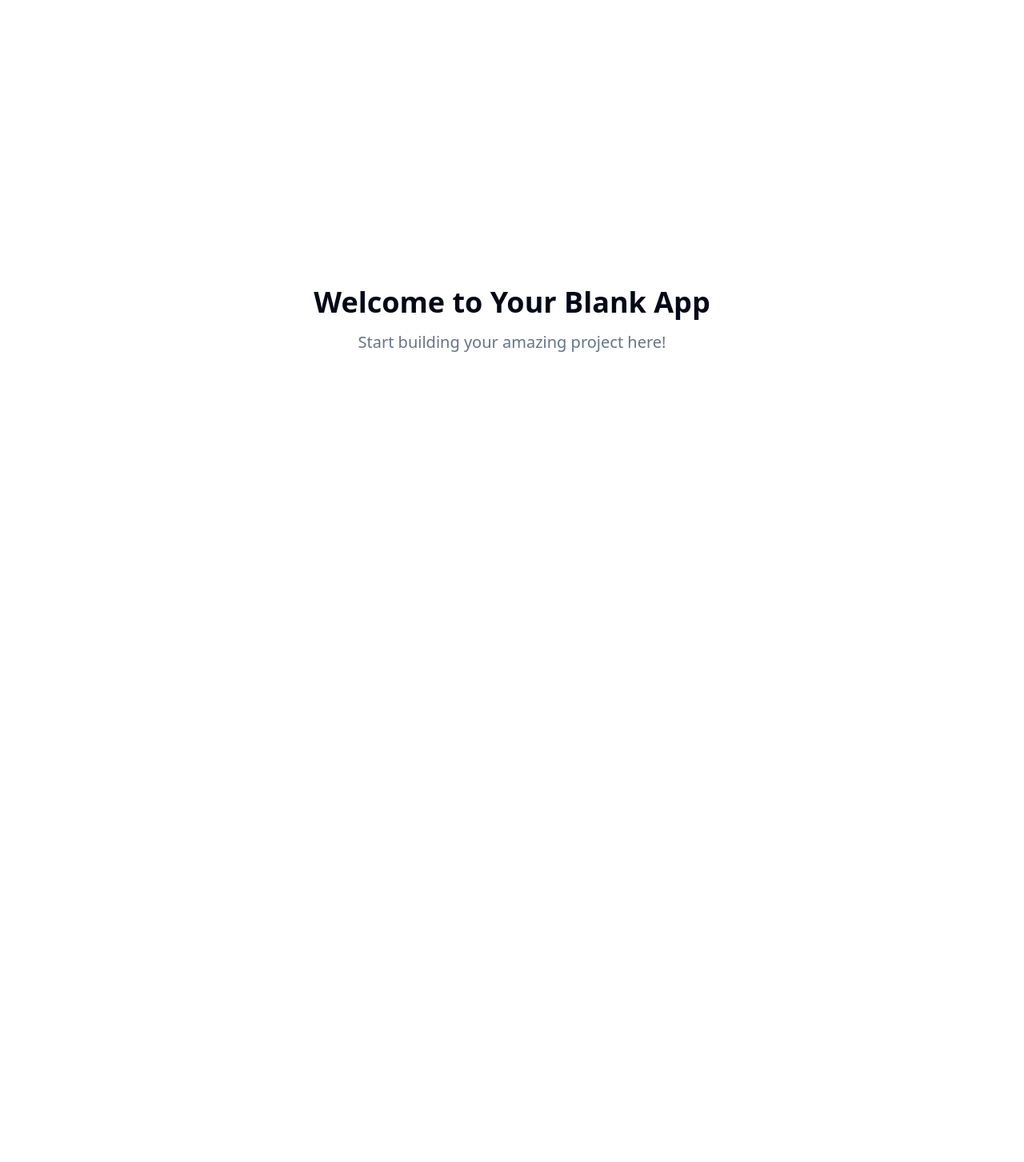
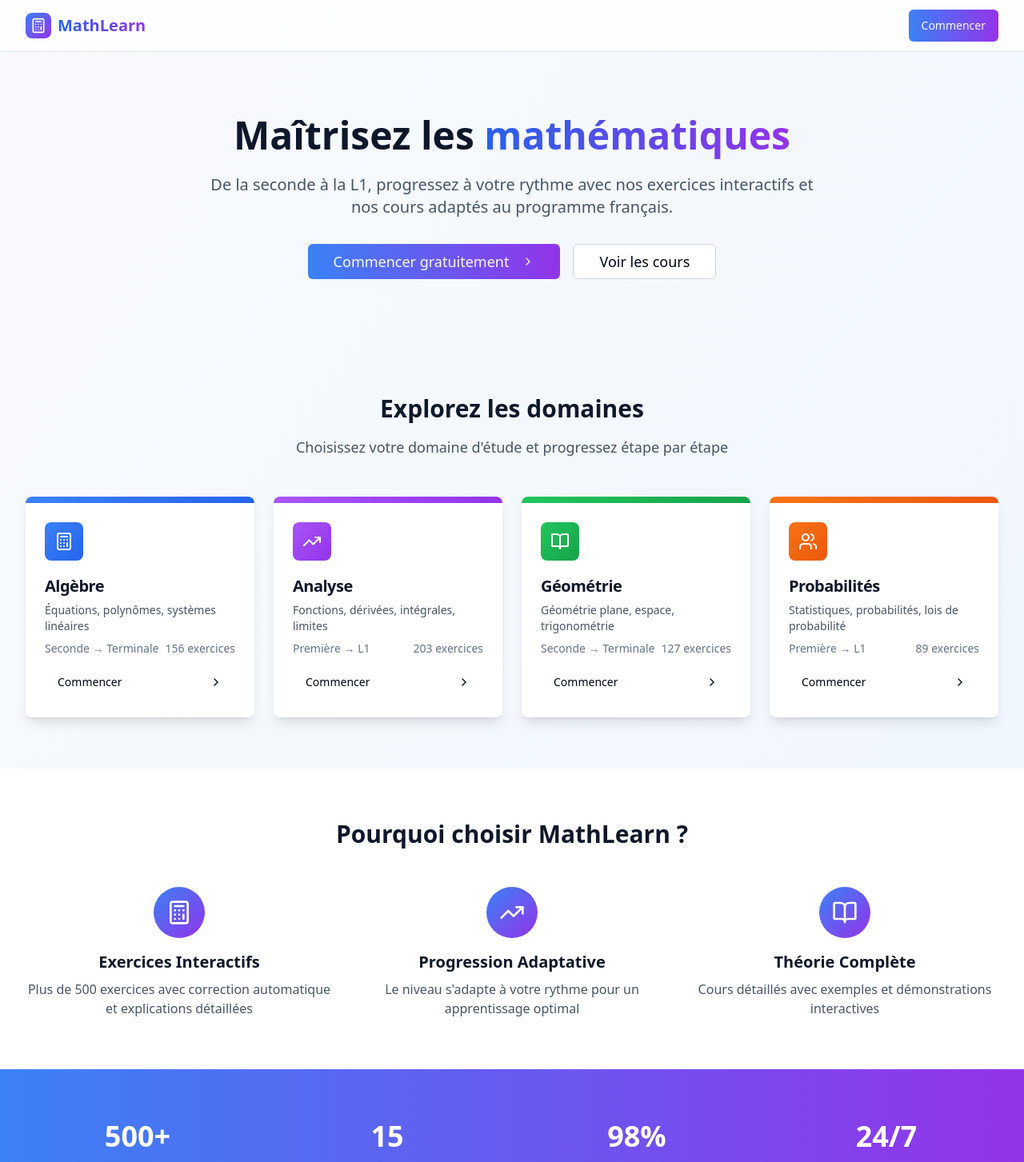
Before and after one commit to DevArtCode/math-lycee-plus-app, a React (Vite) app: page / in a window 1280 px wide. Shown: the top 1453 px of the page at 80% size. Before the commit the page ends 800 px from the top, so only its background shows below. Built offline with nearby package versions, Linux system fonts and the light colour scheme.

Commit message:
Feat: Implement math learning app
Create an app for learning math, targeting high school to L1 level.

```diff
--- a/src/pages/Index.tsx
+++ b/src/pages/Index.tsx
@@ -1,12 +1,219 @@
-// Update this page (the content is just a fallback if you fail to update the page)
+
+import React from 'react';
+import { Link } from 'react-router-dom';
+import { Calculator, BookOpen, TrendingUp, Users, Star, ChevronRight } from 'lucide-react';
+import { Button } from '@/components/ui/button';
+import { Card, CardContent, CardDescription, CardHeader, CardTitle } from '@/components/ui/card';
 
 const Index = () => {
+  const mathTopics = [
+    {
+      id: 'algebra',
+      title: 'Algèbre',
+      description: 'Équations, polynômes, systèmes linéaires',
+      icon: Calculator,
+      color: 'from-blue-500 to-blue-600',
+      level: 'Seconde → Terminale',
+      exercises: 156
+    },
+    {
+      id: 'analysis',
+      title: 'Analyse',
+      description: 'Fonctions, dérivées, intégrales, limites',
+      icon: TrendingUp,
+      color: 'from-purple-500 to-purple-600',
+      level: 'Première → L1',
+      exercises: 203
+    },
+    {
+      id: 'geometry',
+      title: 'Géométrie',
+      description: 'Géométrie plane, espace, trigonométrie',
+      icon: BookOpen,
+      color: 'from-green-500 to-green-600',
+      level: 'Seconde → Terminale',
+      exercises: 127
+    },
+    {
+      id: 'probability',
+      title: 'Probabilités',
+      description: 'Statistiques, probabilités, lois de probabilité',
+      icon: Users,
+      color: 'from-orange-500 to-orange-600',
+      level: 'Première → L1',
+      exercises: 89
+    }
+  ];
+
+  const features = [
+    {
+      title: 'Exercices Interactifs',
+      description: 'Plus de 500 exercices avec correction automatique et explications détaillées',
+      icon: Calculator
+    },
+    {
+      title: 'Progression Adaptative',
+      description: 'Le niveau s\'adapte à votre rythme pour un apprentissage optimal',
+      icon: TrendingUp
+    },
+    {
+      title: 'Théorie Complète',
+      description: 'Cours détaillés avec exemples et démonstrations interactives',
+      icon: BookOpen
+    }
+  ];
+
   return (
-    <div className="min-h-screen flex items-center justify-center bg-background">
-      <div className="text-center">
-        <h1 className="text-4xl font-bold mb-4">Welcome to Your Blank App</h1>
-        <p className="text-xl text-muted-foreground">Start building your amazing project here!</p>
-      </div>
+    <div className="min-h-screen bg-gradient-to-br from-slate-50 to-blue-50">
+      {/* Header */}
+      <header className="bg-white/80 backdrop-blur-md border-b border-slate-200 sticky top-0 z-50">
+        <div className="max-w-7xl mx-auto px-4 sm:px-6 lg:px-8">
+          <div className="flex justify-between items-center h-16">
+            <div className="flex items-center space-x-2">
+              <div className="w-8 h-8 bg-gradient-to-br from-blue-500 to-purple-600 rounded-lg flex items-center justify-center">
+                <Calculator className="w-5 h-5 text-white" />
+              </div>
+              <h1 className="text-xl font-bold bg-gradient-to-r from-blue-600 to-purple-600 bg-clip-text text-transparent">
+                MathLearn
+              </h1>
+            </div>
+            <Button className="bg-gradient-to-r from-blue-500 to-purple-600 hover:from-blue-600 hover:to-purple-700">
+              Commencer
+            </Button>
+          </div>
+        </div>
+      </header>
+
+      {/* Hero Section */}
+      <section className="max-w-7xl mx-auto px-4 sm:px-6 lg:px-8 py-20">
+        <div className="text-center">
+          <h2 className="text-5xl font-bold text-slate-900 mb-6">
+            Maîtrisez les
+            <span className="bg-gradient-to-r from-blue-600 to-purple-600 bg-clip-text text-transparent"> mathématiques</span>
+          </h2>
+          <p className="text-xl text-slate-600 mb-8 max-w-3xl mx-auto">
+            De la seconde à la L1, progressez à votre rythme avec nos exercices interactifs
+            et nos cours adaptés au programme français.
+          </p>
+          <div className="flex flex-col sm:flex-row gap-4 justify-center">
+            <Button size="lg" className="bg-gradient-to-r from-blue-500 to-purple-600 hover:from-blue-600 hover:to-purple-700 text-lg px-8 py-3">
+              Commencer gratuitement
+              <ChevronRight className="ml-2 w-5 h-5" />
+            </Button>
+            <Button variant="outline" size="lg" className="text-lg px-8 py-3 border-slate-300">
+              Voir les cours
+            </Button>
+          </div>
+        </div>
+      </section>
+
+      {/* Math Topics */}
+      <section className="max-w-7xl mx-auto px-4 sm:px-6 lg:px-8 py-16">
+        <div className="text-center mb-12">
+          <h3 className="text-3xl font-bold text-slate-900 mb-4">Explorez les domaines</h3>
+          <p className="text-lg text-slate-600">Choisissez votre domaine d'étude et progressez étape par étape</p>
+        </div>
+
+        <div className="grid md:grid-cols-2 lg:grid-cols-4 gap-6">
+          {mathTopics.map((topic) => {
+            const Icon = topic.icon;
+            return (
+              <Card key={topic.id} className="group hover:shadow-xl transition-all duration-300 cursor-pointer border-0 shadow-lg overflow-hidden">
+                <div className={`h-2 bg-gradient-to-r ${topic.color}`} />
+                <CardHeader className="pb-2">
+                  <div className={`w-12 h-12 rounded-lg bg-gradient-to-br ${topic.color} flex items-center justify-center mb-3 group-hover:scale-110 transition-transform duration-300`}>
+                    <Icon className="w-6 h-6 text-white" />
+                  </div>
+                  <CardTitle className="text-xl text-slate-900">{topic.title}</CardTitle>
+                  <CardDescription className="text-slate-600">
+                    {topic.description}
+                  </CardDescription>
+                </CardHeader>
+                <CardContent>
+                  <div className="flex justify-between items-center text-sm text-slate-500 mb-3">
+                    <span>{topic.level}</span>
+                    <span>{topic.exercises} exercices</span>
+                  </div>
+                  <Button variant="ghost" className="w-full justify-between group-hover:bg-slate-50">
+                    Commencer
+                    <ChevronRight className="w-4 h-4" />
+                  </Button>
+                </CardContent>
+              </Card>
+            );
+          })}
+        </div>
+      </section>
+
+      {/* Features */}
+      <section className="bg-white py-16">
+        <div className="max-w-7xl mx-auto px-4 sm:px-6 lg:px-8">
+          <div className="text-center mb-12">
+            <h3 className="text-3xl font-bold text-slate-900 mb-4">Pourquoi choisir MathLearn ?</h3>
+          </div>
+
+          <div className="grid md:grid-cols-3 gap-8">
+            {features.map((feature, index) => {
+              const Icon = feature.icon;
+              return (
+                <div key={index} className="text-center">
+                  <div className="w-16 h-16 bg-gradient-to-br from-blue-500 to-purple-600 rounded-full flex items-center justify-center mx-auto mb-4">
+                    <Icon className="w-8 h-8 text-white" />
+                  </div>
+                  <h4 className="text-xl font-semibold text-slate-900 mb-2">{feature.title}</h4>
+                  <p className="text-slate-600">{feature.description}</p>
+                </div>
+              );
+            })}
+          </div>
+        </div>
+      </section>
+
+      {/* Stats */}
+      <section className="bg-gradient-to-r from-blue-500 to-purple-600 py-16">
+        <div className="max-w-7xl mx-auto px-4 sm:px-6 lg:px-8">
+          <div className="grid md:grid-cols-4 gap-8 text-center">
+            <div>
+              <div className="text-4xl font-bold text-white mb-2">500+</div>
+              <div className="text-blue-100">Exercices</div>
+            </div>
+            <div>
+              <div className="text-4xl font-bold text-white mb-2">15</div>
+              <div className="text-blue-100">Chapitres</div>
+            </div>
+            <div>
+              <div className="text-4xl font-bold text-white mb-2">98%</div>
+              <div className="text-blue-100">Taux de réussite</div>
+            </div>
+            <div>
+              <div className="text-4xl font-bold text-white mb-2">24/7</div>
+              <div className="text-blue-100">Disponible</div>
+            </div>
+          </div>
+        </div>
+      </section>
+
+      {/* Footer */}
+      <footer className="bg-slate-900 text-white py-12">
+        <div className="max-w-7xl mx-auto px-4 sm:px-6 lg:px-8">
+          <div className="text-center">
+            <div className="flex items-center justify-center space-x-2 mb-4">
+              <div className="w-8 h-8 bg-gradient-to-br from-blue-500 to-purple-600 rounded-lg flex items-center justify-center">
+                <Calculator className="w-5 h-5 text-white" />
+              </div>
+              <h1 className="text-xl font-bold">MathLearn</h1>
+            </div>
+            <p className="text-slate-400 mb-4">
+              Votre plateforme d'apprentissage des mathématiques du lycée à l'université
+            </p>
+            <div className="flex justify-center space-x-6 text-sm text-slate-400">
+              <Link to="#" className="hover:text-white transition-colors">À propos</Link>
+              <Link to="#" className="hover:text-white transition-colors">Contact</Link>
+              <Link to="#" className="hover:text-white transition-colors">Mentions légales</Link>
+            </div>
+          </div>
+        </div>
+      </footer>
     </div>
   );
 };
```
